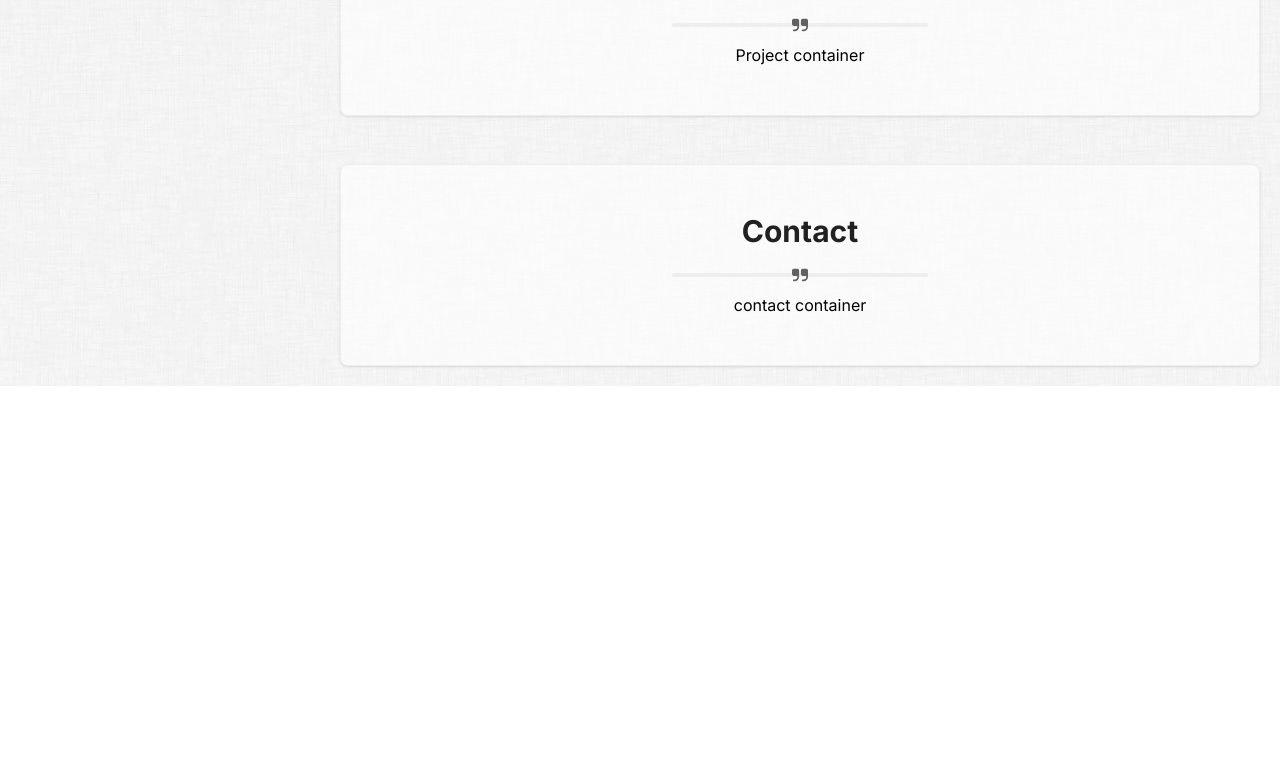
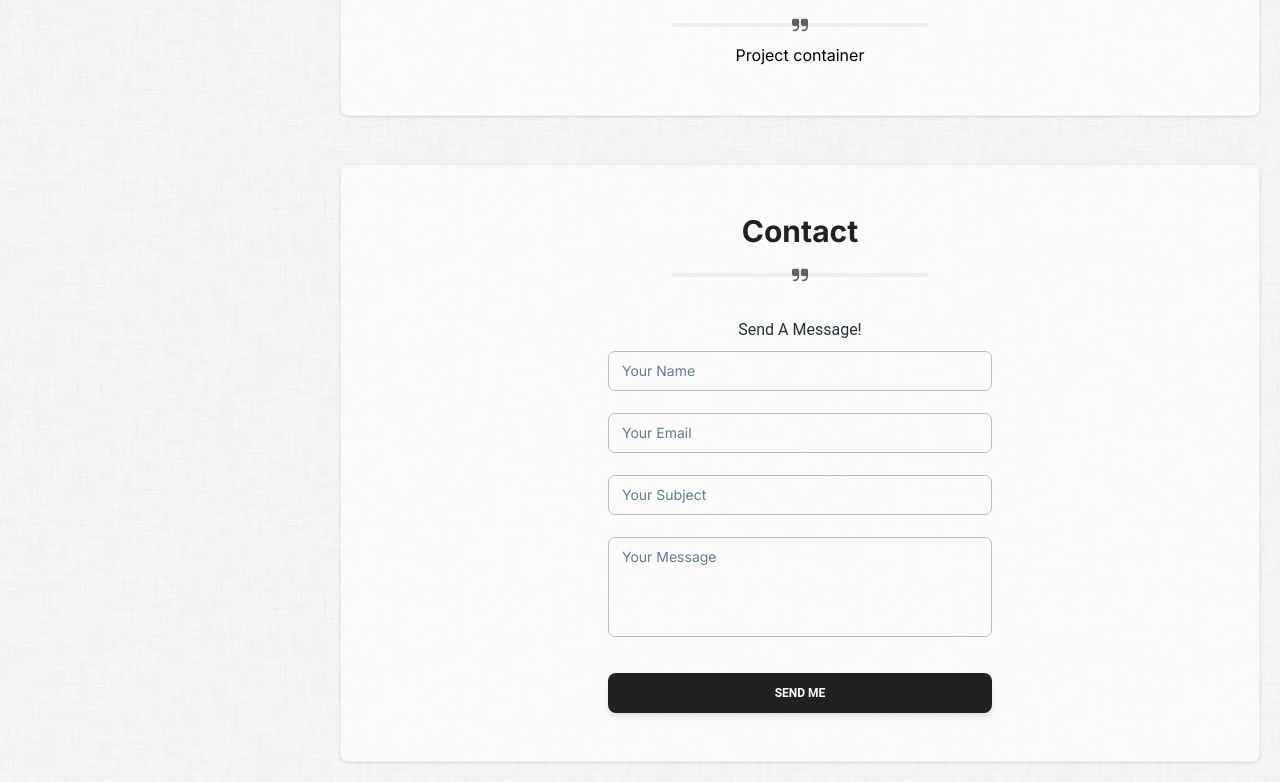
Before and after one commit to thura-naing-mm/portfolio, a Next.js app: page / in a window 1280 px wide. Shown: the part 2882-3664 px from the top of the page. Before the commit the page ends 3268 px from the top, so only its background shows below. Built offline with nearby package versions, Linux system fonts and the light colour scheme.

Commit message:
modify contact form

```diff
--- a/src/app/components/contact.tsx
+++ b/src/app/components/contact.tsx
@@ -1,14 +1,113 @@
 'use client'
 import React from 'react';
+import {
+  Card,
+  Input,
+  Textarea,
+  Button,
+  Typography
+} from '@material-tailwind/react';
+import { useForm } from 'react-hook-form';
+import { yupResolver } from '@hookform/resolvers/yup';
+import * as Yup from 'yup';
 import { Title } from './title';
 
 interface PropTypes { }
 
+const styles = {
+  card: `items-center`,
+  typography: `mt-6 mb-2 font-normal dark:text-blue-gray-100`,
+  form: `'w-80 max-w-screen-lg md:w-96 min-w-[80%] md:min-w-[40%] flex flex-col gap-1.5`,
+  input: `dark:text-blue-gray-100`,
+  error: `dark:text-blue-gray-100 h-4 text-start`,
+  button: `mt-2`
+}
+
 export const Contact: React.FC<PropTypes> = ({ }) => {
+
+  // form validation rules
+  const validationSchema = Yup.object().shape({
+    fullName: Yup.string()
+      .required('Your name is required!'),
+    subject: Yup.string()
+      .required('Your subject is required!'),
+    email: Yup.string()
+      .required('Your email is required!')
+      .email('Your email is invalid!'),
+    message: Yup.string()
+      .required('Your message is required!'),
+  });
+  const formOptions = { resolver: yupResolver(validationSchema) };
+
+  // get functions to build form with useForm() hook
+  const { register, handleSubmit, reset, formState } = useForm(formOptions);
+  const { errors } = formState;
+
+  function onSubmit(data: any) {
+    // display form data on success
+    // alert('SUCCESS!! :-)\n\n' + JSON.stringify(data, null, 4));
+    return false;
+  }
+
   return (
     <>
-      <Title title={'Contact'}/>
-      contact container
+      <Title title={'Contact'} />
+      <Card color='transparent' shadow={false} className={styles.card}>
+        <Typography color='blue-gray' className={styles.typography}>
+          Send A Message!
+        </Typography>
+        <form className={styles.form} onSubmit={handleSubmit(onSubmit)}>
+          <div>
+            <Input
+              color='blue-gray'
+              label='Your Name'
+              type="text"
+              crossOrigin={undefined}
+              className={styles.input}
+              error={errors.fullName?.message ? true : false}
+              {...register('fullName')}
+            />
+            <div className={styles.error}>{errors.fullName?.message}</div>
+          </div>
+          <div>
+            <Input
+              color='blue-gray'
+              label='Your Email'
+              type="email"
+              crossOrigin={undefined}
+              className={styles.input}
+              error={errors.email?.message ? true : false}
+              {...register('email')}
+            />
+            <div className={styles.error}>{errors.email?.message}</div>
+          </div>
+          <div>
+            <Input
+              color='blue-gray'
+              label='Your Subject'
+              type="text"
+              crossOrigin={undefined}
+              className={styles.input}
+              error={errors.subject?.message ? true : false}
+              {...register('subject')}
+            />
+            <div className={styles.error}>{errors.subject?.message}</div>
+          </div>
+          <div>
+            <Textarea
+              color='blue-gray'
+              className={styles.input}
+              label='Your Message'
+              error={errors.subject?.message ? true : false}
+              {...register('message')}
+            />
+            <div className={styles.error}>{errors.message?.message}</div>
+          </div>
+          <Button type="submit" className={styles.button} fullWidth>
+            Send Me
+          </Button>
+        </form>
+      </Card>
     </>
   )
 }
--- a/src/app/components/nav.tsx
+++ b/src/app/components/nav.tsx
@@ -7,7 +7,7 @@ import {
   IconButton,
 } from '@material-tailwind/react';
 import { ThemeButton } from './theme-button';
-
+import { XMarkIcon, Bars3Icon } from '@heroicons/react/24/solid';
 interface PropTypes { }
 
 const styles = {
@@ -83,36 +83,7 @@ export const Nav: React.FC<PropTypes> = ({ }) => {
             ripple={false}
             onClick={() => setOpenNav(!openNav)}
           >
-            {openNav ? (
-              <svg
-                xmlns='http://www.w3.org/2000/svg'
-                fill='none'
-                className={styles.svg}
-                viewBox='0 0 24 24'
-                stroke='currentColor'
-                strokeWidth={2}
-              >
-                <path
-                  strokeLinecap='round'
-                  strokeLinejoin='round'
-                  d='M6 18L18 6M6 6l12 12'
-                />
-              </svg>
-            ) : (
-              <svg
-                xmlns='http://www.w3.org/2000/svg'
-                className={styles.svg}
-                fill='none'
-                stroke='currentColor'
-                strokeWidth={2}
-              >
-                <path
-                  strokeLinecap='round'
-                  strokeLinejoin='round'
-                  d='M4 6h16M4 12h16M4 18h16'
-                />
-              </svg>
-            )}
+            {openNav ? <XMarkIcon className={styles.svg} /> : <Bars3Icon className={styles.svg} />}
           </IconButton>
           <div className={styles.navContainer}>{navList}</div>
           <ThemeButton />
--- a/src/app/components/theme-button.tsx
+++ b/src/app/components/theme-button.tsx
@@ -1,21 +1,40 @@
 'use client'
-import React from 'react'
+import React, { useEffect, useState } from 'react'
 import { useTheme } from 'next-themes';
 import {
   SunIcon,
   MoonIcon
 } from '@heroicons/react/24/solid';
+import { Tooltip } from "@material-tailwind/react";
 
 interface PropTypes { }
 
 const styles = {
-  button: `flex items-center w-9 h-9 justify-center text-xs font-medium text-gray-700 bg-white border border-gray-200 rounded-lg toggle-dark-state-example hover:bg-gray-100 hover:text-blue-700 focus:z-10 focus:ring-2 focus:ring-gray-300 dark:focus:ring-gray-500 dark:bg-gray-800 focus:outline-none dark:text-gray-400 dark:border-gray-600 dark:hover:text-white dark:hover:bg-gray-700`,
+  tooltip: `border border-gray-200 bg-white dark:bg-gray-800 dark:border-gray-600 text-gray-700 dark:text-gray-400`,
+  button: `flex items-center w-9 h-9 justify-center text-xs font-medium text-gray-700 bg-white border border-gray-200 rounded-lg hover:bg-gray-100 hover:text-blue-700 focus:z-10 focus:ring-2 focus:ring-gray-300 dark:focus:ring-gray-500 dark:bg-gray-800 focus:outline-none dark:text-gray-400 dark:border-gray-600 dark:hover:text-white dark:hover:bg-gray-700`,
   svg: `w-5 h-5`,
 };
 
 export const ThemeButton: React.FC<PropTypes> = ({ }) => {
   const { theme, setTheme } = useTheme();
+  const [mounted, setMounted] = useState(false);
+
+  useEffect(() => {
+    setMounted(true)
+  }, []);
+
   return (
+    <>
+      {mounted &&
+        <Tooltip
+          placement='left'
+          content={theme == 'dark' ? 'Switch to light mode' : 'Switch to dark mode'}
+          animate={{
+            mount: { scale: 1, y: 0 },
+            unmount: { scale: 0, y: 25 },
+          }}
+          className={styles.tooltip}
+        >
           <button id='theme-toggle' onClick={() => theme == 'dark' ? setTheme('light') : setTheme('dark')} type='button' className={styles.button}>
             {theme == 'light' ?
               <SunIcon className={styles.svg} />
@@ -23,5 +42,8 @@ export const ThemeButton: React.FC<PropTypes> = ({ }) => {
               <MoonIcon className={styles.svg} />
             }
           </button>
+        </Tooltip>
+      }
+    </>
   )
 }
--- a/src/app/layout.tsx
+++ b/src/app/layout.tsx
@@ -16,7 +16,7 @@ export default function RootLayout({
   children: React.ReactNode
 }) {
   return (
-    <html lang='en' className='scroll-smooth dark'>
+    <html lang='en' className='scroll-smooth'>
       <body className={inter.className} suppressHydrationWarning={true}>{children}</body>
     </html>
   )
```
Also changed, not shown: package.json (+7 -1 lines). Lines whose indentation alone changed are shown as unchanged.
